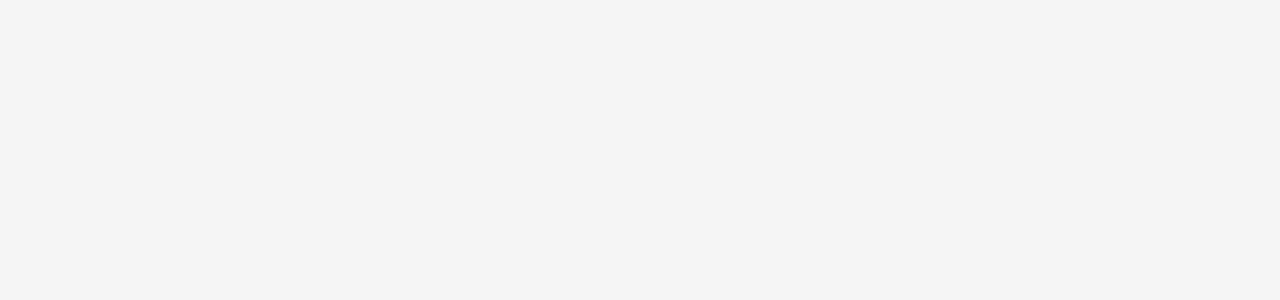
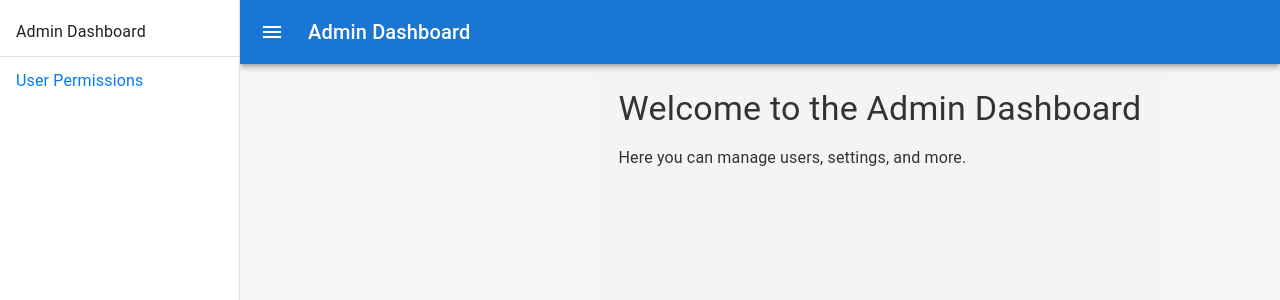
Before and after one commit to kishan20-00/Accounts_book_QL, a React (Create React App) app in the folder frontend/: page /admin in a window 1280 px wide. Before the commit this address had no page. Shown: the top 300 px of the page. Built offline with nearby package versions, Linux system fonts and the light colour scheme.

Commit message:
Updated User role login

```diff
--- /dev/null
+++ b/frontend/src/components/AdminDashboard.js
@@ -0,0 +1,107 @@
+import React, { useState } from "react";
+import { Link } from "react-router-dom";
+import {
+  Box,
+  Drawer,
+  List,
+  ListItem,
+  ListItemText,
+  IconButton,
+  AppBar,
+  Toolbar,
+  Typography,
+  Container,
+  Divider,
+} from "@mui/material";
+import { Menu as MenuIcon } from "@mui/icons-material";
+
+export default function AdminDashboard() {
+  const [open, setOpen] = useState(true); // Sidebar is open by default
+
+  // Sidebar width
+  const drawerWidth = 240;
+
+  // Toggle sidebar open/close
+  const toggleDrawer = () => {
+    setOpen(!open);
+  };
+
+  return (
+    <Box sx={{ display: "flex" }}>
+      {/* Sidebar */}
+      <Drawer
+        sx={{
+          width: drawerWidth,
+          flexShrink: 0,
+          "& .MuiDrawer-paper": {
+            width: drawerWidth,
+            boxSizing: "border-box",
+          },
+        }}
+        variant="persistent"
+        anchor="left"
+        open={open}
+      >
+        <Box>
+          <List>
+            <ListItem>
+              <ListItemText primary="Admin Dashboard" />
+            </ListItem>
+            <Divider />
+            {/* User Permissions Button */}
+            <ListItem button component={Link} to="/user-permissions">
+              <ListItemText primary="User Permissions" />
+            </ListItem>
+          </List>
+        </Box>
+      </Drawer>
+
+      {/* Main content */}
+      <Box
+        sx={{
+          flexGrow: 1,
+          backgroundColor: "#f4f4f4",
+          minHeight: "100vh",
+          ml: open ? `${drawerWidth}px` : 0, // Margin left adjusts based on sidebar state
+          transition: "margin 0.3s ease-in-out",
+        }}
+      >
+        {/* AppBar */}
+        <AppBar
+          position="fixed"
+          sx={{
+            width: open ? `calc(100% - ${drawerWidth}px)` : "100%",
+            ml: open ? `${drawerWidth}px` : 0,
+          }}
+        >
+          <Toolbar>
+            <IconButton
+              color="inherit"
+              edge="start"
+              onClick={toggleDrawer}
+              sx={{ mr: 2 }}
+            >
+              <MenuIcon />
+            </IconButton>
+            <Typography variant="h6" noWrap>
+              Admin Dashboard
+            </Typography>
+          </Toolbar>
+        </AppBar>
+
+        {/* Add spacing below AppBar */}
+        <Toolbar />
+
+        {/* Main content area */}
+        <Container>
+          <Typography variant="h4" sx={{ marginTop: 3 }}>
+            Welcome to the Admin Dashboard
+          </Typography>
+          <Typography variant="body1" sx={{ marginTop: 2 }}>
+            Here you can manage users, settings, and more.
+          </Typography>
+        </Container>
+      </Box>
+    </Box>
+  );
+}
--- a/frontend/src/components/App.js
+++ b/frontend/src/components/App.js
@@ -3,6 +3,8 @@ import { BrowserRouter as Router, Routes, Route } from "react-router-dom";
 import Login from "./Login";
 import Signup from "./Signup";
 import "./App.css";
+import AdminDashboard from "./AdminDashboard";
+import UserPermissions from "./UserPermissions";
 
 function App() {
   return (
@@ -11,6 +13,8 @@ function App() {
         <Routes>
           <Route path="/" element={<Login />} />
           <Route path="/signup" element={<Signup />} />
+          <Route path="/admin" element={<AdminDashboard />} />
+          <Route path="/user-permissions" element={<UserPermissions />} />
         </Routes>
       </div>
     </Router>
--- a/frontend/src/components/Login.js
+++ b/frontend/src/components/Login.js
@@ -1,6 +1,6 @@
 import React, { useState } from "react";
 import axios from "axios";
-import { Link } from "react-router-dom";
+import { Link, useNavigate } from "react-router-dom";
 import {
   Box,
   TextField,
@@ -15,8 +15,9 @@ import { Visibility, VisibilityOff } from "@mui/icons-material";
 export default function Login() {
   const [email, setEmail] = useState("");
   const [password, setPassword] = useState("");
-  const [showPassword, setShowPassword] = useState(false); // For password visibility toggle
+  const [showPassword, setShowPassword] = useState(false);
   const [error, setError] = useState("");
+  const navigate = useNavigate(); // Use navigate for routing
 
   const handleSubmit = async (e) => {
     e.preventDefault();
@@ -32,8 +33,25 @@ export default function Login() {
       );
       const { token, user } = response.data;
       console.log("Login successful:", user);
+
       localStorage.setItem("token", token); // Save token in local storage
-      alert("Login successful!");
+
+      // Check the request status and user role
+      if (user.request === "pending") {
+        navigate("/waiting"); // Redirect to the waiting page
+      } else if (user.request === "accepted") {
+        if (user.user === "admin") {
+          navigate("/admin"); // Redirect to the admin dashboard
+        } else if (user.user === "owner") {
+          navigate("/owner"); // Redirect to the owner page
+        } else if (user.user === "user") {
+          navigate("/user"); // Redirect to the user page
+        } else {
+          setError("Invalid user role"); // Handle unexpected roles
+        }
+      } else {
+        setError("Invalid request status"); // Handle unexpected request statuses
+      }
     } catch (err) {
       setError(err.response?.data?.message || "An error occurred");
     }
--- /dev/null
+++ b/frontend/src/components/UserPermissions.js
@@ -0,0 +1,20 @@
+import React from "react";
+import { Box, Typography, Button, Container } from "@mui/material";
+
+export default function UserPermissions() {
+  return (
+    <Container>
+      <Box sx={{ marginTop: 3 }}>
+        <Typography variant="h4">User Permissions</Typography>
+        <Typography variant="body1" sx={{ marginTop: 2 }}>
+          Here, you can manage user roles and permissions.
+        </Typography>
+
+        {/* Example Button for User Permissions Action */}
+        <Button variant="contained" color="primary" sx={{ marginTop: 3 }}>
+          Manage Users
+        </Button>
+      </Box>
+    </Container>
+  );
+}
```
